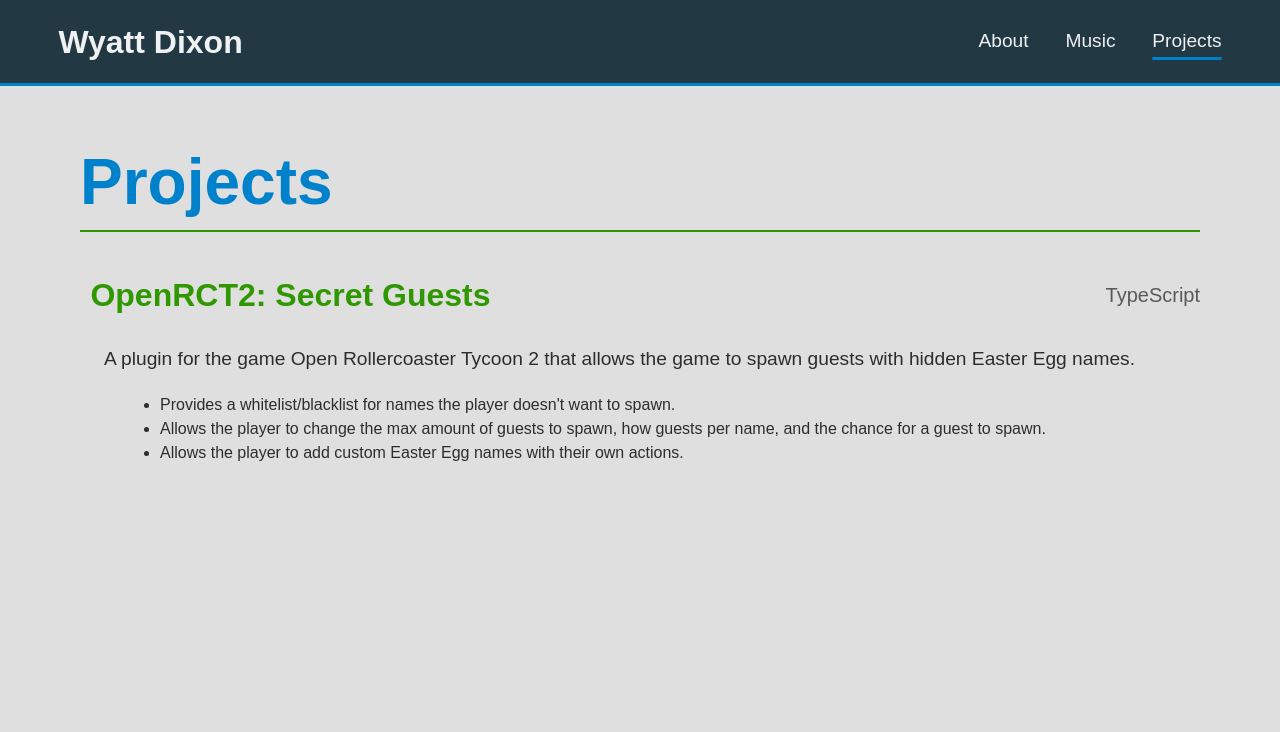
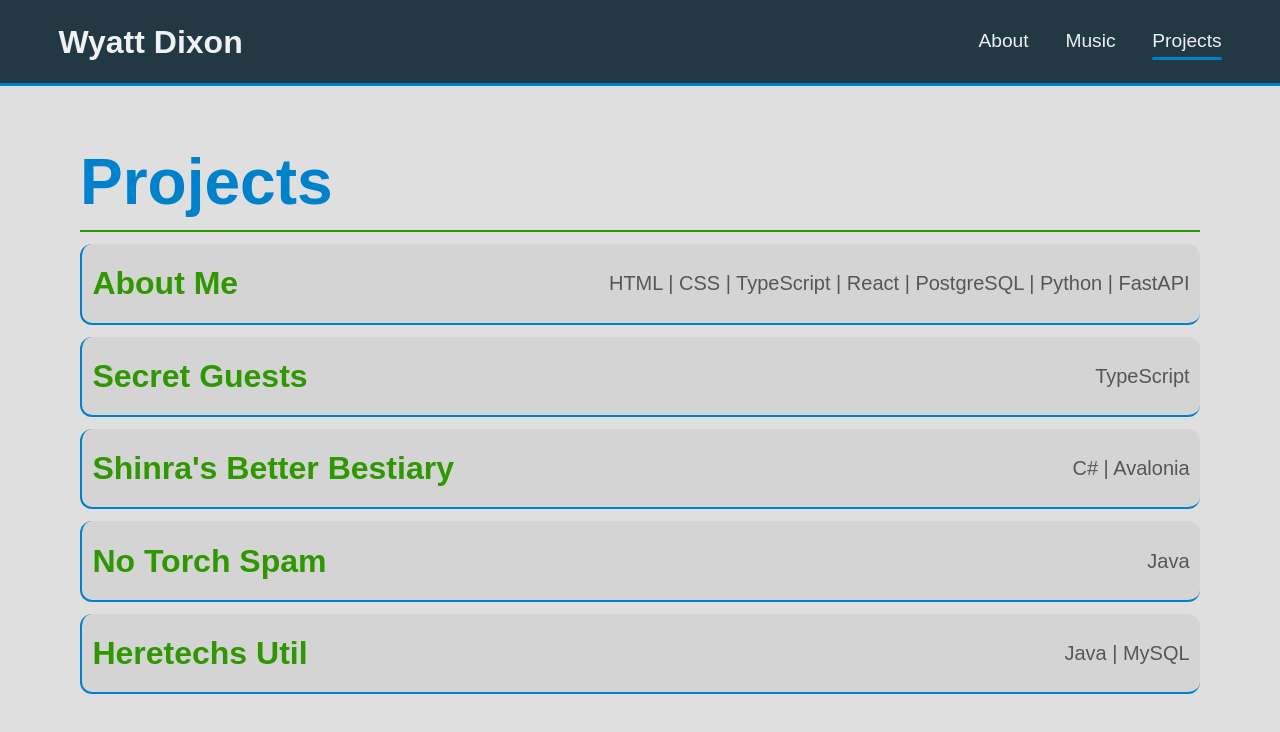
Before and after one commit to dixonw2/about-me, a React (Vite) app in the folder web/: page /projects in a window 1280 px wide. Shown: the top 732 px of the page. Built offline with nearby package versions, Linux system fonts and the light colour scheme.

Commit message:
Switch to components and add more projects

```diff
--- a/web/src/pages/Projects/Projects.module.css
+++ b/web/src/pages/Projects/Projects.module.css
@@ -10,26 +10,48 @@
   margin-bottom: 0.75rem;
 }
 
+.section {
+  display: grid;
+  grid-template-areas:
+    "title       title"
+    "description empty"
+    "features    link";
+  grid-template-columns: 3fr 1fr;
+  border-radius: 0.75rem;
+  background-color: rgba(0, 0, 0, 0.05);
+  border-left: 2px solid var(--accent);
+  border-bottom: 2px solid var(--accent);
+}
+
+.section + .section {
+  margin-top: 0.75rem;
+}
+
+.section:has(.sectionHeading:hover) {
+  background-color: rgb(0 0 0 / 0.1);
+}
+
+.expanded {
+  background-color: rgba(0, 65, 163, 0.1);
+}
+
 .sectionHeading {
+  grid-area: title;
   display: flex;
   flex-direction: row;
   align-items: center;
   justify-content: space-between;
+  cursor: pointer;
 }
 
 .sectionTitle {
   font-size: 2rem;
-}
-
-.sectionTitle a {
   color: var(--alt-accent);
-  text-decoration: none;
-  padding: 0.35rem 0.65rem;
   border-radius: 0.25rem;
 }
 
 .sectionTitle a:hover {
-  background-color: rgb(0 0 0 / 10%);
+  background-color: rgb(0 0 0 / 0.1);
 }
 
 .sectionLanguages {
@@ -38,12 +60,57 @@
   font-weight: 400;
 }
 
+.sectionTitle,
+.sectionLanguages {
+  padding: 0.35rem 0.65rem;
+  margin-top: 0.6rem;
+  margin-bottom: 0.6rem;
+}
+
 .sectionDescription {
+  grid-area: description;
   margin-top: 0;
+  margin-bottom: 0;
   padding-left: 1.5rem;
   font-size: 1.2rem;
 }
 
-.sectionList {
+.sectionFeaturesList {
+  grid-area: features;
   padding-left: 5rem;
 }
+
+.sectionLink {
+  grid-area: link;
+  align-self: end;
+  justify-self: end;
+  margin-right: 0.75rem;
+  margin-bottom: 0.75rem;
+  display: block;
+  width: 48px;
+  height: 48px;
+  border-radius: 50%;
+  pointer-events: none;
+}
+
+.sectionLink svg {
+  display: block;
+  width: 100%;
+  height: auto;
+}
+
+.sectionLink:has(.githubHitArea:hover),
+.sectionLink:focus-visible {
+  background-color: rgba(0, 0, 0, 0.3);
+}
+
+.sectionLink:focus-visible {
+  outline: 2px solid var(--accent);
+  outline-offset: 3px;
+}
+
+.githubHitArea {
+  fill: transparent;
+  pointer-events: all;
+  cursor: pointer;
+}
--- a/web/src/pages/Projects/Projects.tsx
+++ b/web/src/pages/Projects/Projects.tsx
@@ -1,26 +1,126 @@
+import { useState, type ReactNode } from "react";
 import styles from "./Projects.module.css";
 
-const Projects = () => {
+const Project = ({
+  projectId,
+  projectName,
+  projectTechs,
+  children,
+}: {
+  projectId: string;
+  projectName: string;
+  projectTechs: string[];
+  children: ReactNode;
+}) => {
+  const [expanded, setExpanded] = useState(false);
+
   return (
-    <main className={styles.container}>
-      <h1 className={styles.pageHeader}>Projects</h1>
-      <section aria-labelledby="secret-guests">
-        <div className={styles.sectionHeading}>
-          <h2 id="secret-guests" className={styles.sectionTitle}>
+    <section
+      aria-labelledby={projectId}
+      className={`${styles.section} ${expanded ? styles.expanded : ""}`}
+    >
+      <header
+        className={styles.sectionHeading}
+        onClick={() => setExpanded((prev) => !prev)}
+        // Prevent multiple clicks from selecting text in the header
+        onMouseDown={(event) => {
+          if (event.detail > 1) {
+            event.preventDefault();
+          }
+        }}
+      >
+        <h2 id={projectId} className={styles.sectionTitle}>
+          {projectName}
+        </h2>
+        <h4 className={styles.sectionLanguages}>{projectTechs.join(" | ")}</h4>
+      </header>
+      {expanded && children}
+    </section>
+  );
+};
+
+const ProjectDescription = ({ children }: { children: ReactNode }) => {
+  return <p className={styles.sectionDescription}>{children}</p>;
+};
+
+const ProjectFeatureList = ({ children }: { children: ReactNode }) => {
+  return <ul className={styles.sectionFeaturesList}>{children}</ul>;
+};
+
+const GitHubLink = ({ link }: { link: string }) => {
+  return (
     <a
-              href="https://github.com/dixonw2/OpenRCT2-SecretGuests"
+      className={styles.sectionLink}
+      aria-label="View project on GitHub"
+      href={link}
       target="_blank"
     >
-              OpenRCT2: Secret Guests
+      <svg
+        viewBox="0 0 1024 1024"
+        width={48}
+        height={48}
+        aria-hidden="true"
+        focusable="false"
+      >
+        <circle className={styles.githubHitArea} cx="512" cy="512" r="512" />
+        <path
+          className={styles.githubPath}
+          fillRule="evenodd"
+          clipRule="evenodd"
+          d="M8 0C3.58 0 0 3.58 0 8C0 11.54 2.29 14.53 5.47 15.59C5.87 15.66 6.02 15.42 6.02 15.21C6.02 15.02 6.01 14.39 6.01 13.72C4 14.09 3.48 13.23 3.32 12.78C3.23 12.55 2.84 11.84 2.5 11.65C2.22 11.5 1.82 11.13 2.49 11.12C3.12 11.11 3.57 11.7 3.72 11.94C4.44 13.15 5.59 12.81 6.05 12.6C6.12 12.08 6.33 11.73 6.56 11.53C4.78 11.33 2.92 10.64 2.92 7.58C2.92 6.71 3.23 5.99 3.74 5.43C3.66 5.23 3.38 4.41 3.82 3.31C3.82 3.31 4.49 3.1 6.02 4.13C6.66 3.95 7.34 3.86 8.02 3.86C8.7 3.86 9.38 3.95 10.02 4.13C11.55 3.09 12.22 3.31 12.22 3.31C12.66 4.41 12.38 5.23 12.3 5.43C12.81 5.99 13.12 6.7 13.12 7.58C13.12 10.65 11.25 11.33 9.47 11.53C9.76 11.78 10.01 12.26 10.01 13.01C10.01 14.08 10 14.94 10 15.21C10 15.42 10.15 15.67 10.55 15.59C13.71 14.53 16 11.53 16 8C16 3.58 12.42 0 8 0Z"
+          transform="scale(64)"
+        />
+      </svg>
     </a>
-          </h2>
-          <h4 className={styles.sectionLanguages}>TypeScript</h4>
-        </div>
-        <p className={styles.sectionDescription}>
+  );
+};
+
+// TODO: Change list of features to more technical aspects like how it works
+const AboutMe = () => {
+  return (
+    <Project
+      projectId="about-me"
+      projectName="About Me"
+      projectTechs={[
+        "HTML",
+        "CSS",
+        "TypeScript",
+        "React",
+        "PostgreSQL",
+        "Python",
+        "FastAPI",
+      ]}
+    >
+      <ProjectDescription>
+        This website! A website about me, whether it's professional information
+        or general hobbies and interests!
+      </ProjectDescription>
+      <ProjectFeatureList>
+        <li>A general resume for the landing page.</li>
+        <li>
+          Created to be able to learn and practice Full Stack development,
+          Docker, Kubernetes, and Microservices.
+        </li>
+        <li>Uses GitHub Projects as a project management tool.</li>
+      </ProjectFeatureList>
+      <GitHubLink link="https://github.com/dixonw2/about-me" />
+    </Project>
+  );
+};
+
+// TODO: Change list of features to more technical aspects like how it works
+const SecretGuests = () => {
+  return (
+    <Project
+      projectId="secret-guests"
+      projectName="Secret Guests"
+      projectTechs={["TypeScript"]}
+    >
+      <ProjectDescription>
         A plugin for the game Open Rollercoaster Tycoon 2 that allows the game
         to spawn guests with hidden Easter Egg names.
-        </p>
-        <ul className={styles.sectionList}>
+      </ProjectDescription>
+      <ProjectFeatureList>
         <li>
           Provides a whitelist/blacklist for names the player doesn't want to
           spawn.
@@ -33,9 +133,96 @@
           Allows the player to add custom Easter Egg names with their own
           actions.
         </li>
-        </ul>
-        <p><a href="https://github.com/dixonw2/OpenRCT2-SecretGuests"></a></p>
-      </section>
+      </ProjectFeatureList>
+      <GitHubLink link="https://github.com/dixonw2/OpenRCT2-SecretGuests" />
+    </Project>
+  );
+};
+
+// TODO: Change list of features to more technical aspects like how it works
+const ShinrasBetterBestiary = () => {
+  return (
+    <Project
+      projectId="shinras-better-bestiary"
+      projectName="Shinra's Better Bestiary"
+      projectTechs={["C#", "Avalonia"]}
+    >
+      <ProjectDescription>
+        An application to track the progress of oversouling Shinra's Bestiary in
+        Final Fantasy X-2.
+      </ProjectDescription>
+      <ProjectFeatureList>
+        <li>
+          Replicates Shinra's Bestiary in-game using the UI framework Avalonia.
+        </li>
+        <li>Has the ability to mark a fiend as oversouled.</li>
+        <li>Provides a list of Via Infinito floors for unoversouled fiends.</li>
+      </ProjectFeatureList>
+      <GitHubLink link="https://github.com/dixonw2/ShinrasBetterBestiary" />
+    </Project>
+  );
+};
+
+// TODO: Change list of features to more technical aspects like how it works
+const NoTorchSpam = () => {
+  return (
+    <Project
+      projectId="no-torch-spam"
+      projectName="No Torch Spam"
+      projectTechs={["Java"]}
+    >
+      <ProjectDescription>
+        A small Minecraft 1.12.2 mod that will prevent mobs from spawning at a
+        configurable light level.
+      </ProjectDescription>
+      <ProjectFeatureList>
+        <li>
+          Allows the player to choose a light level (0 - 7) for mobs to spawn
+          at.
+        </li>
+        <li>Inspiration from Minecraft's change in 1.18.</li>
+      </ProjectFeatureList>
+      <GitHubLink link="https://github.com/dixonw2/NoTorchSpam" />
+    </Project>
+  );
+};
+
+// TODO: Change list of features to more technical aspects like how it works
+const HeretechsUtil = () => {
+  return (
+    <Project
+      projectId="heretechs-util"
+      projectName="Heretechs Util"
+      projectTechs={["Java", "MySQL"]}
+    >
+      <ProjectDescription>
+        A Minecraft plugin that adds an economy with tasks and makes the game
+        more difficult.
+      </ProjectDescription>
+      <ProjectFeatureList>
+        <li>
+          Has a list of tasks with a varying reward stored in a MySQL database
+        </li>
+        <li>A configurable CLI item shop.</li>
+        <li>
+          After a configurable amount of time, mobs will begin to spawn with
+          buffs.
+        </li>
+      </ProjectFeatureList>
+      <GitHubLink link="https://github.com/dixonw2/HeretechsUtil" />
+    </Project>
+  );
+};
+
+const Projects = () => {
+  return (
+    <main className={styles.container}>
+      <h1 className={styles.pageHeader}>Projects</h1>
+      <AboutMe />
+      <SecretGuests />
+      <ShinrasBetterBestiary />
+      <NoTorchSpam />
+      <HeretechsUtil />
     </main>
   );
 };
```
Also changed, not shown: web/src/main.tsx (+4 -3 lines), web/src/assets/icons/github.svg (added). Lines whose indentation alone changed are shown as unchanged.
